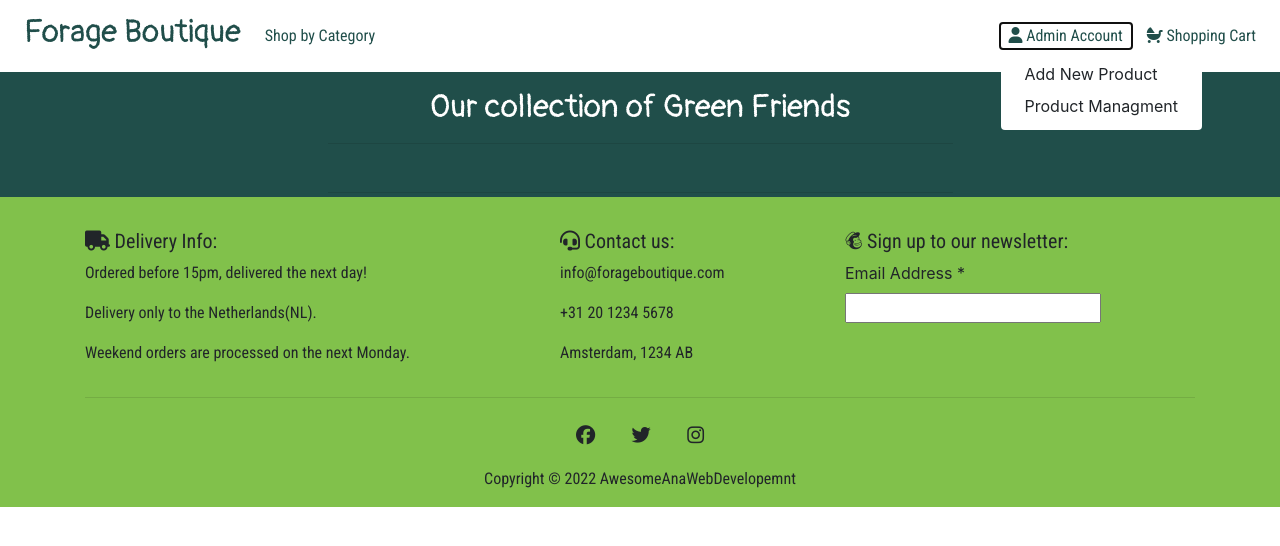
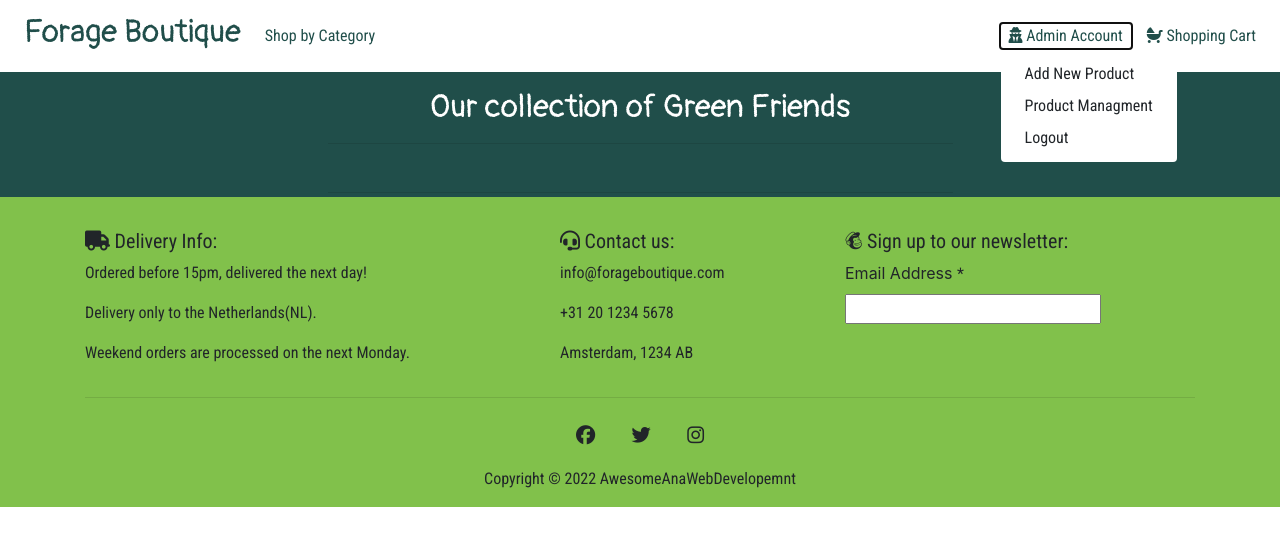
Before and after one commit to anabramos/forageboutique, a Django app: page /products/ in a window 1280 px wide, after a click on "Admin Account". Shown: the top 546 px of the page. Run offline with Django 3.2, Linux system fonts and the light colour scheme; the visitor is signed in with stand-in values (Sample User, id 1); data that the repository does not hold is empty; some libraries are stand-ins or nearby versions.

Commit message:
connect accounts url to base template

```diff
--- a/static/css/style.css
+++ b/static/css/style.css
@@ -1,7 +1,7 @@
 @import url('https://fonts.googleapis.com/css2?family=Pangolin&family=Roboto+Condensed&display=swap');
 
 /* General Styling*/
-body, h3, h4, h5, h6, p {
+body, h3, h4, h5, h6, p, span, a {
     font-family: 'Roboto Condensed', sans-serif;
 }
 
--- a/templates/base.html
+++ b/templates/base.html
@@ -61,12 +61,13 @@
                                 <li class="list-inline-item dropdown">
                                     <a class="text-dark-green" href="#" id="user-options" data-toggle="dropdown" aria-haspopup="true" aria-expanded="false">
                                         <div class="text-center">
-                                            <p class="my-0 mx-2"><i class="fas fa-solid fa-user"></i> Admin Account</p>
+                                            <p class="my-0 mx-2"><i class="fas fa-user-secret"></i> Admin Account</p>
                                         </div>
                                     </a>
                                     <div class="dropdown-menu border-0" aria-labelledby="user-options">
                                             <a href="#" class="dropdown-item">Add New Product</a>
                                             <a href="#" class="dropdown-item">Product Managment</a>
+                                            <a href="{% url 'account_logout' %}" class="dropdown-item">Logout</a>
                                     </div>
                                 </li>
                             {% else %}
@@ -79,7 +80,7 @@
                                     <div class="dropdown-menu border-0" aria-labelledby="user-options">
                                             <a href="#" class="dropdown-item">My Details</a>
                                             <a href="#" class="dropdown-item">My Orders</a>
-                                            <a href="#" class="dropdown-item">Logout</a>
+                                            <a href="{% url 'account_logout' %}" class="dropdown-item">Logout</a>
                                     </div>
                                 </li>
                             {% endif %}
@@ -91,8 +92,8 @@
                                 </div>
                             </a>
                             <div class="dropdown-menu border-0" aria-labelledby="user-options">
-                                    <a href="#" class="dropdown-item">Register</a>
-                                    <a href="#" class="dropdown-item">Login</a>
+                                    <a href="{% url 'account_signup' %}" class="dropdown-item">Register</a>
+                                    <a href="{% url 'account_login' %}" class="dropdown-item">Login</a>
                             </div>
                         </li>
                         {% endif %}
```
